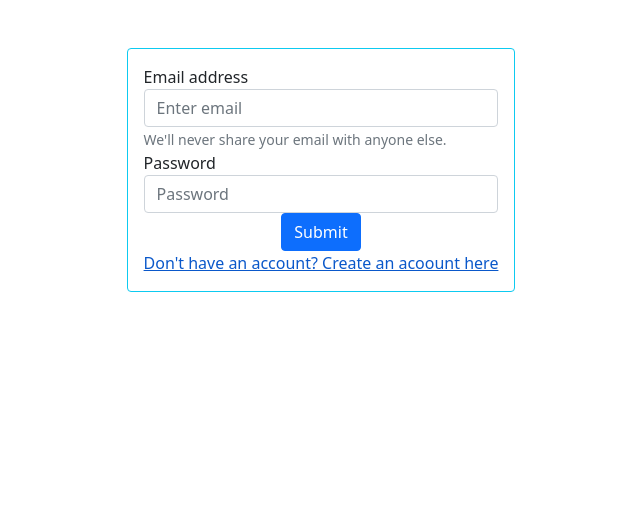
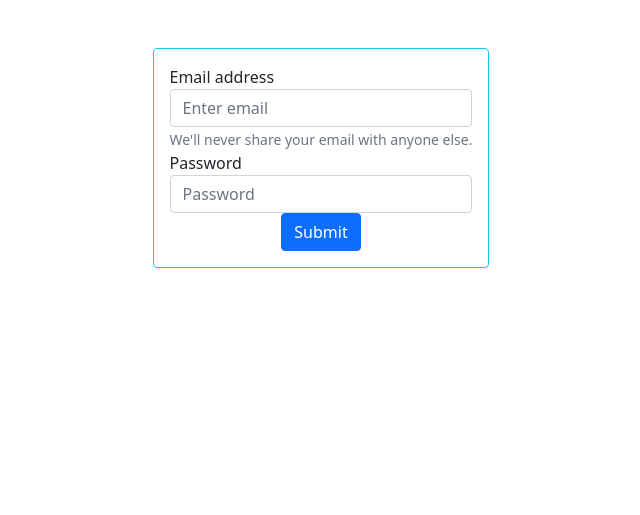
Before and after one commit to AditeeKore/Event-Management, a Django app: page /userlogin in a window 1280 px wide. Shown: the part 112-627 px from the top of the page, without its empty margins (319-959 px from the left). Run offline with Django 3.2, Linux system fonts and the light colour scheme.

Commit message:
removed link to sign up page

```diff
--- a/EventManagement/templates/userlogin.html
+++ b/EventManagement/templates/userlogin.html
@@ -21,9 +21,6 @@
       <div class="text-center">
         <button type="submit" class="btn btn-primary ">Submit</button>
       </div>
-      <div>
-        <a href="templates/sign_up.html" class="stretched-link">Don't have an account? Create an acoount here</a>
-      </div>
     </span>
   </div>
 </form>
```
